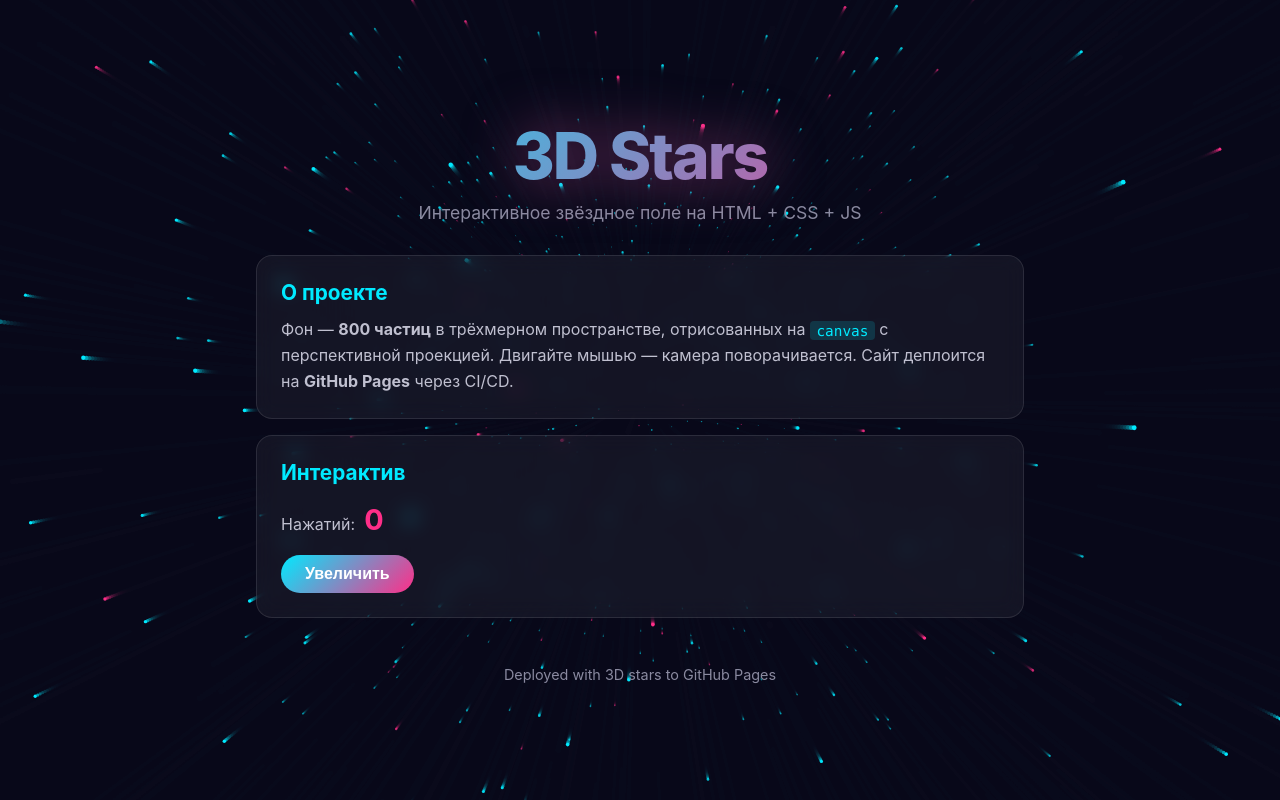
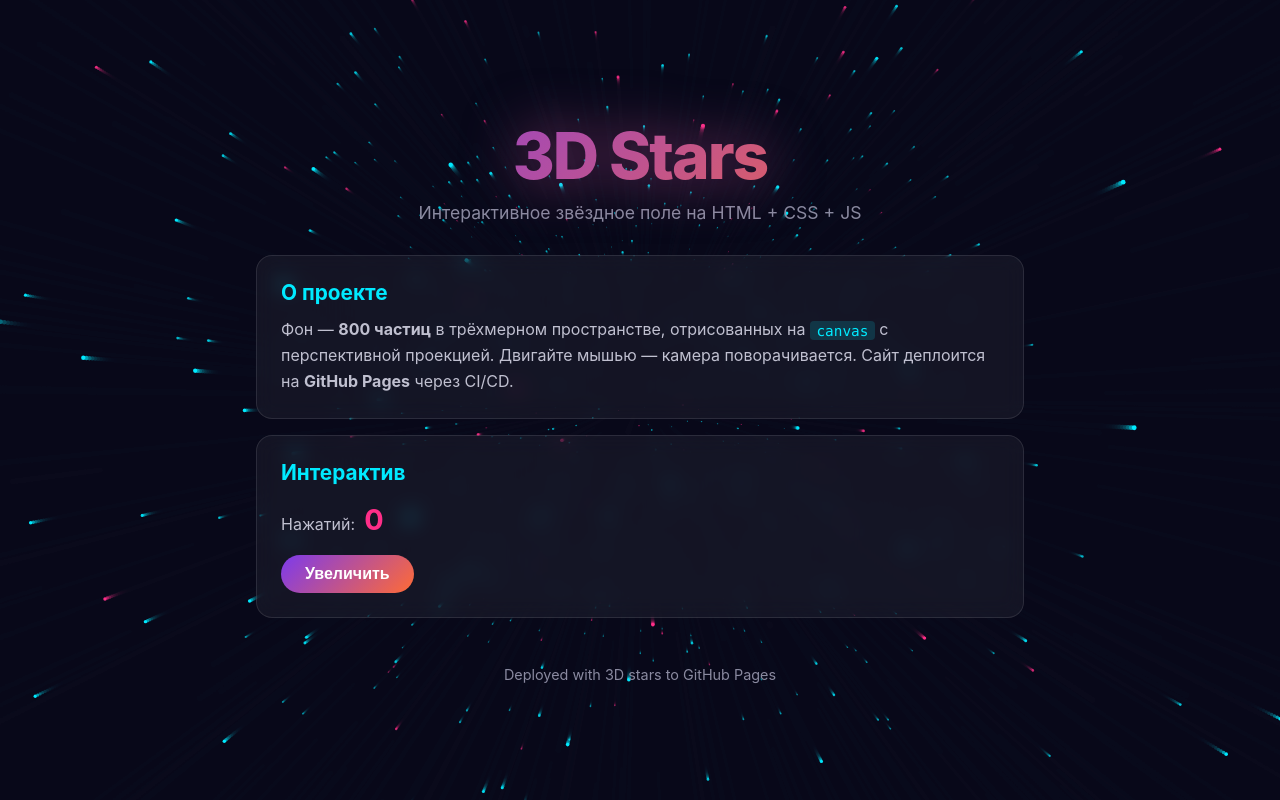
Before and after one commit to ChrisRedfield48/hello-static, a website: page public/index.html in a window 1280 px wide. Drawn offline with Linux system fonts and the light colour scheme.

Commit message:
style: change gradient to purple-orange

```diff
--- a/public/style.css
+++ b/public/style.css
@@ -51,7 +51,7 @@ body {
   font-weight: 800;
   letter-spacing: -2px;
   margin-bottom: 0.5rem;
-  background: linear-gradient(135deg, #00eaff 0%, #ff2e88 100%);
+  background: linear-gradient(135deg, #7c3aed 0%, #ff6b35 100%);
   -webkit-background-clip: text;
   -webkit-text-fill-color: transparent;
   background-clip: text;
@@ -114,7 +114,7 @@ body {
   padding: 0.6rem 1.5rem;
   border: none;
   border-radius: 999px;
-  background: linear-gradient(135deg, #00eaff 0%, #ff2e88 100%);
+  background: linear-gradient(135deg, #7c3aed 0%, #ff6b35 100%);
   color: #fff;
   font-size: 1rem;
   font-weight: 600;
```
